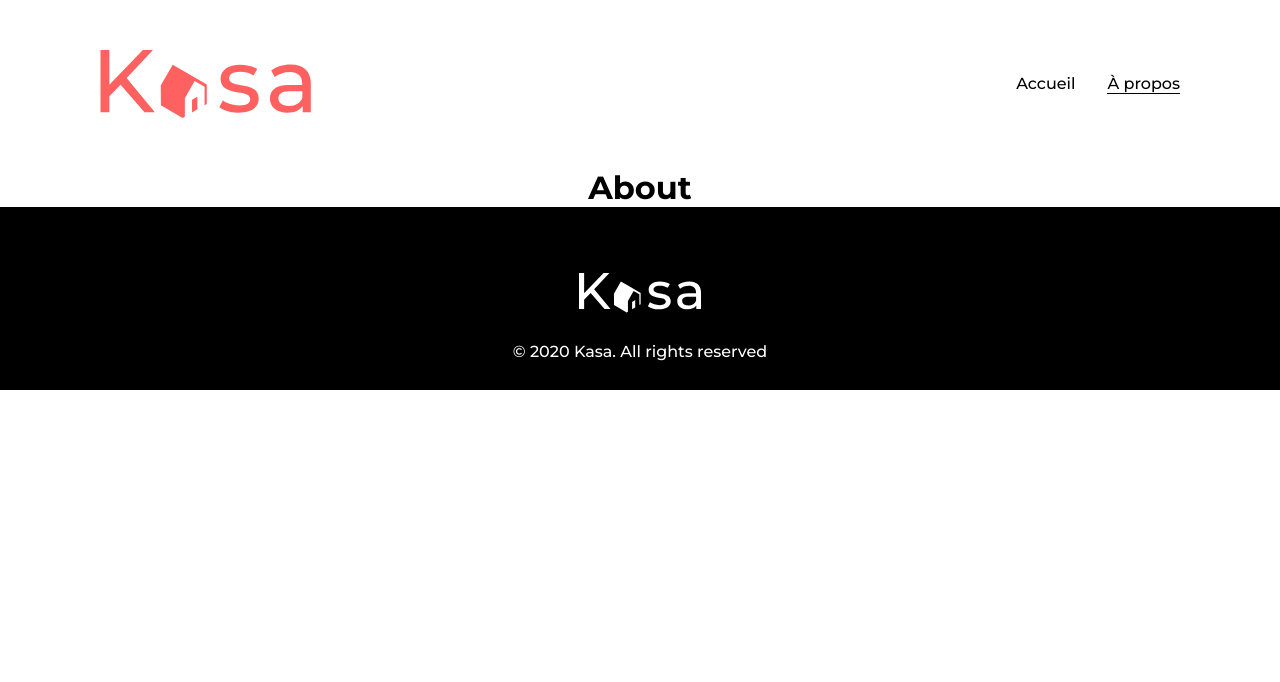
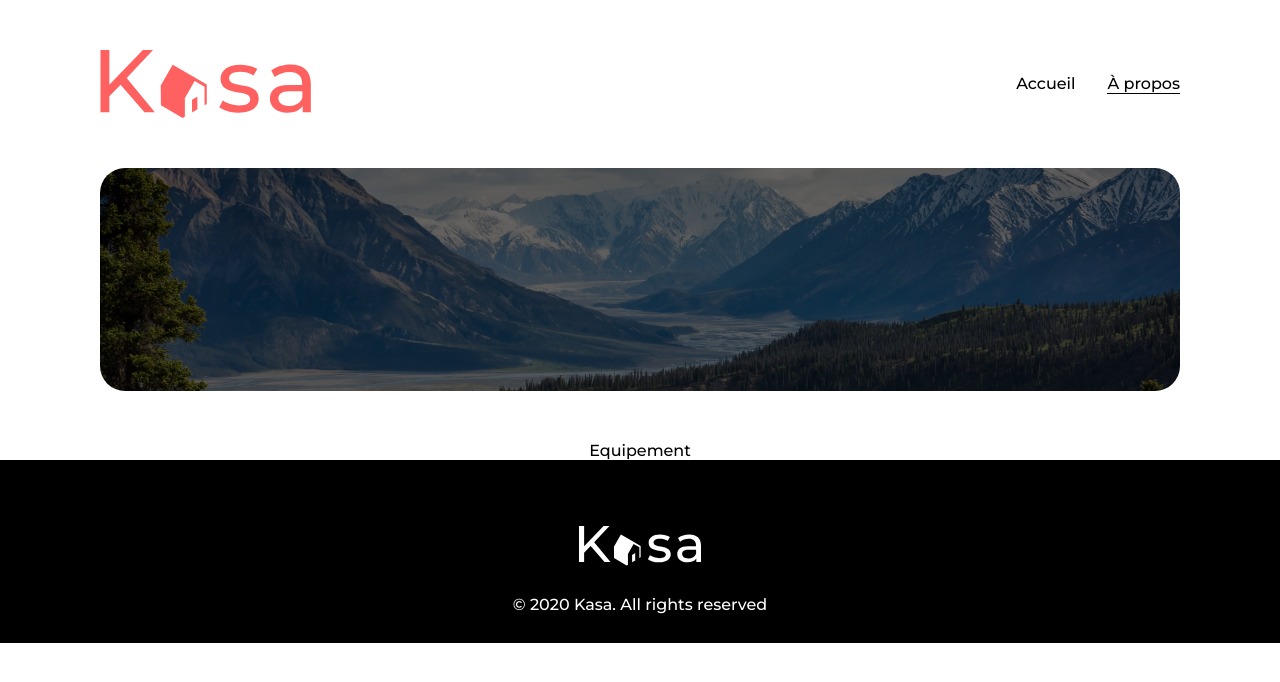
Before and after one commit to GoncalvesDDaniel/Kasa, a React (Vite) app: page /about in a window 1280 px wide. Shown: the top 682 px of the page. Built offline with nearby package versions, Linux system fonts and the light colour scheme.

Commit message:
Add location.state to product page

```diff
--- a/src/App.scss
+++ b/src/App.scss
@@ -129,12 +129,15 @@ body {
     background-position: center;
     background-repeat: no-repeat;
     background-blend-mode: darken;
+    min-height: 223px;
+    @media (max-width: 768px) {
+        min-height: 111px;
+    }
 
     &-title {
         color: var(--color-light);
         font-size: var(--fs-big);
         font-weight: var(--fw-bold);
-
         padding: 77px;
     }
 }
--- a/src/app/pages/About.jsx
+++ b/src/app/pages/About.jsx
@@ -1,6 +1,18 @@
 import React from "react";
+import Banner from "../../components/ui/Banner";
+import Dropdown from "../../components/ui/Dropdown";
+
 function About() {
-    return <h1>About</h1>;
+    const title = "";
+    const imgUrl = "../../../src/assets/images/About_banner.png";
+    const imgAlt = "";
+
+    return (
+        <>
+            <Banner title={title} imgUrl={imgUrl} imgAlt={imgAlt} />
+            <Dropdown />
+        </>
+    );
 }
 
 export default About;
--- a/src/app/pages/Products.jsx
+++ b/src/app/pages/Products.jsx
@@ -2,6 +2,7 @@ import { useLocation } from "react-router";
 
 function Products() {
     const location = useLocation();
+    console.log(location.state);
     // const { cardClick } = location.state || {};
     // console.log(cardClick, "products");
     // return <h1>`${product.title}`</h1>;
--- a/src/components/cards/Cards.jsx
+++ b/src/components/cards/Cards.jsx
@@ -4,22 +4,6 @@ import { useNavigate } from "react-router";
 
 function Cards(props) {
     let navigate = useNavigate();
-
-    // const [cardClick, setcardClick] = useState();
-
-    // function handleClick(e) {
-    // const card = e.target.parentElement.dataset.id;
-    // // target is filter from a json db
-    // const target = props.database.filter((cards) => cards.id === card)[0];
-
-    // console.log(target);
-    // setcardClick({ ...target });
-    // console.(e) => handleClick(e)log(cardClick);
-    // const cardId = e.target.parentElement.dataset.id;
-    // setcardClick(props.database.filter((cards) => cards.id === cardId)[0]);
-    // const target = props.database.filter((cards) => cards.id === cardId)[0];
-    // navigate(`/products/${cardId}`, { target });
-    // }
 
     return (
         <>
@@ -29,7 +13,11 @@ function Cards(props) {
                         className="cards-item flex items-end"
                         data-id={item.id}
                         key={item.id}
-                        onClick={() => navigate(`/products/${item.id}`)}
+                        onClick={() =>
+                            navigate(`/products/${item.id}`, {
+                                state: { item },
+                            })
+                        }
                     >
                         <img src={item.cover} alt="" />
                         <h2
--- a/src/components/ui/Dropdown.jsx
+++ b/src/components/ui/Dropdown.jsx
@@ -0,0 +1,15 @@
+import React from "react";
+
+function Dropdown() {
+    return (
+        <>
+            {/* <button>Equipement</button> */}
+            <div type="button">
+                <p>Equipement</p>
+                <p></p>
+            </div>
+        </>
+    );
+}
+
+export default Dropdown;
```
